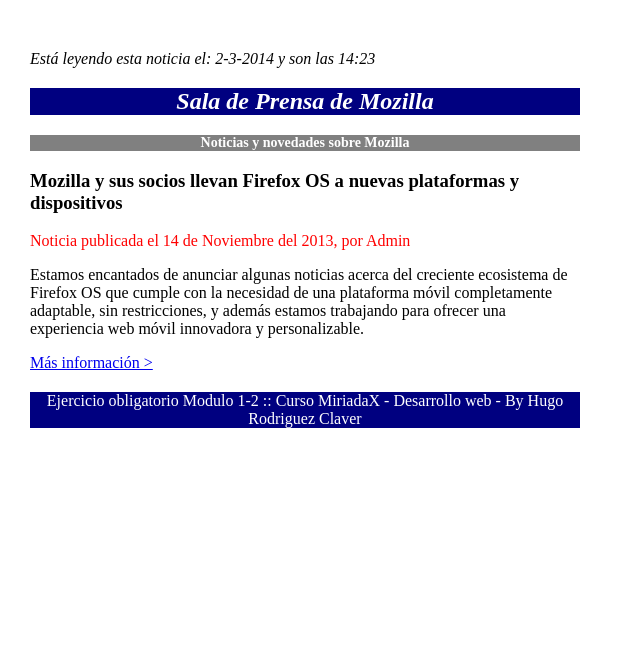
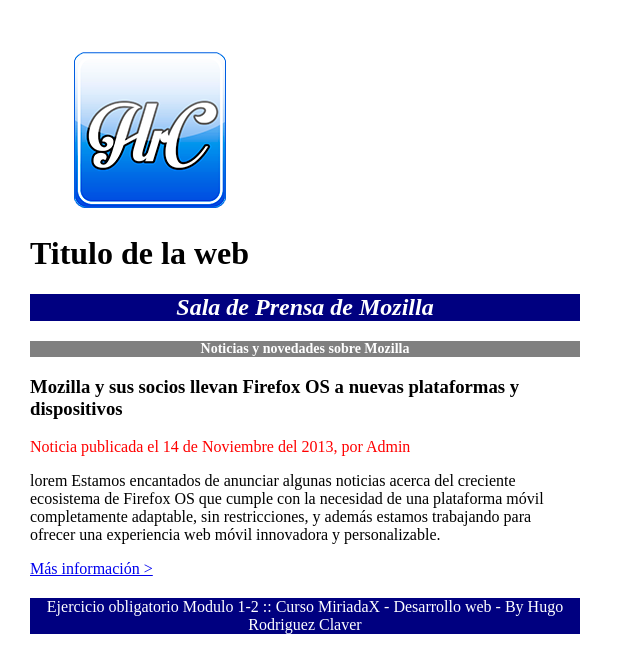
Before and after one commit to HrCStudio/WebTest, a plain HTML site: page index.html in a window 1280 px wide. Shown: the whole page, without its empty margins (0-640 px from the left). Drawn offline with Linux system fonts and the light colour scheme.

Commit message:
cambios img

```diff
--- a/index.html
+++ b/index.html
@@ -7,12 +7,8 @@
 </head>
 <body>
 <header>
-	<p id="hora">Está leyendo esta noticia el:
-		<script type="text/javascript">
-			var d = new Date();
-			document.write(' '+d.getDate(),'-'+d.getMonth(),'-'+d.getFullYear(),' y son las '+d.getHours(),':'+d.getMinutes());
-		</script>
-	</p>
+		<figure id="logo"><img src="imagenes/logo.png"></figure>
+		<h1>Titulo de la web</h1>
 </header>
 	<section>
 	<article>
@@ -20,7 +16,7 @@
 	<h3>Noticias y novedades sobre Mozilla</h3>
 	<h1>Mozilla y sus socios llevan Firefox OS a nuevas plataformas y dispositivos</h1>
 		<p id="fechapu">Noticia publicada el 14 de Noviembre del 2013, por Admin</p>
-		<p>
+		<p>lorem
 		Estamos encantados de anunciar algunas noticias acerca del creciente ecosistema de Firefox OS que cumple con la necesidad de una plataforma móvil completamente adaptable, sin restricciones, y además estamos trabajando para ofrecer una experiencia web móvil innovadora y personalizable.</p>
 	<a href="pagina2.html">Más información ></a>
 	</article>
```
Also changed, not shown: imagenes/logo.png (renamed from logo.png), 1 other file.
